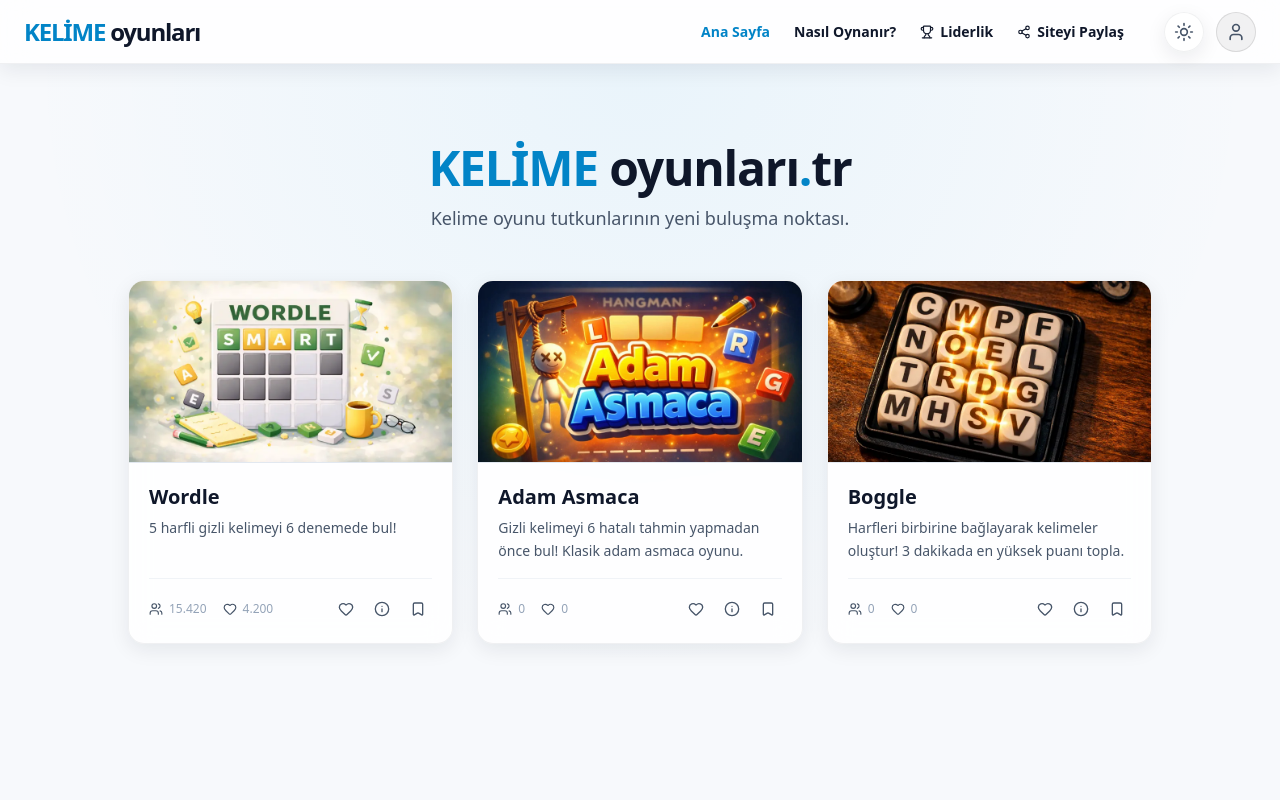
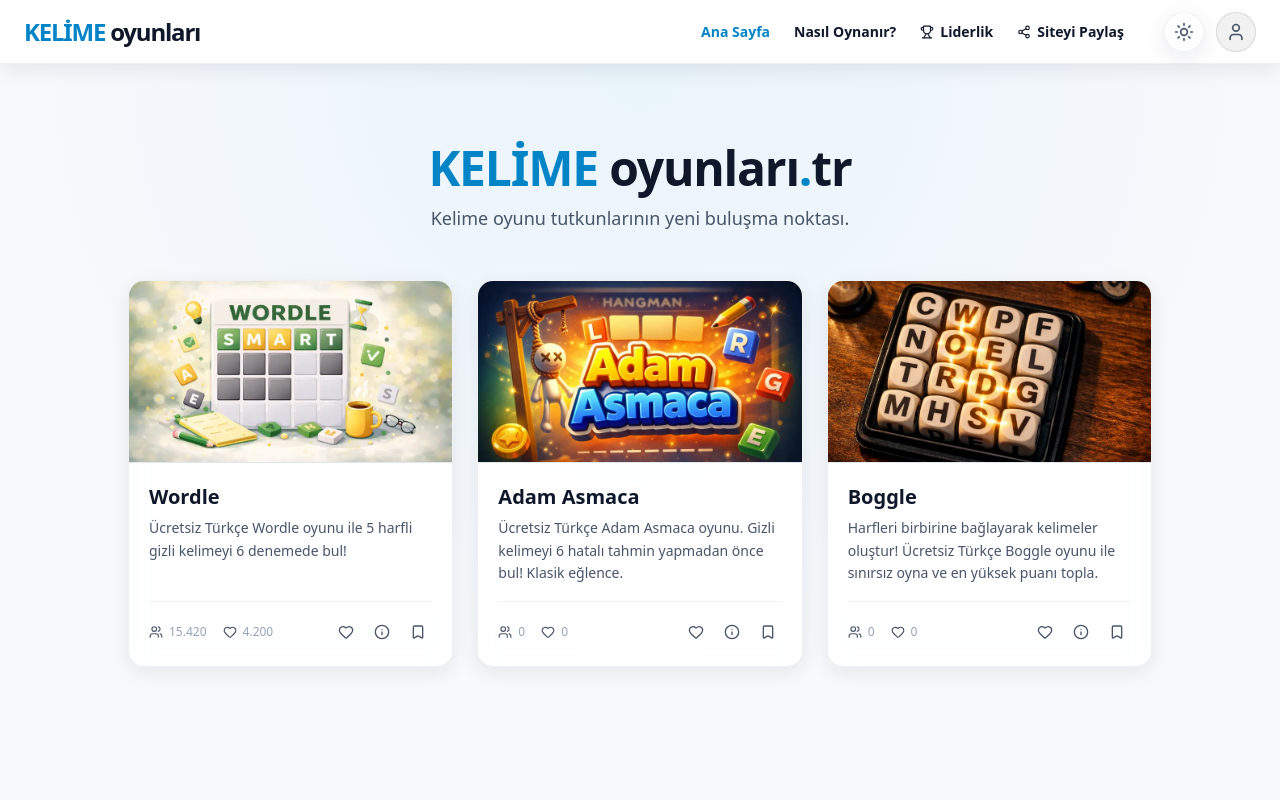
Before and after one commit to sayburt/kelimeoyunlari, a Next.js app: page / in a window 1280 px wide. Shown: the top 800 px of the page. Built offline with nearby package versions, Linux system fonts and the light colour scheme; no server answers; the database is empty.

Commit message:
metadatalar güncellendi, site içi linkler oluşturuldu, skill'e tanımlandı

```diff
--- a/src/app/games/adam-asmaca/layout.tsx
+++ b/src/app/games/adam-asmaca/layout.tsx
@@ -5,10 +5,10 @@
 
 export const metadata: Metadata = {
     title: gameData?.title || 'Adam Asmaca',
-    description: gameData?.description || 'Gizli kelimeyi adam çizilmeden bul!',
+    description: gameData?.description || 'Ücretsiz Türkçe Adam Asmaca oyunu. Gizli kelimeyi adam çizilmeden bul!',
     openGraph: {
-        title: `${gameData?.title || 'Adam Asmaca'} - Kelime Oyunları`,
-        description: gameData?.description || 'Gizli kelimeyi adam çizilmeden bul!',
+        title: `${gameData?.title || 'Adam Asmaca'} | Kelime Oyunları`,
+        description: gameData?.description || 'Ücretsiz Türkçe Adam Asmaca oyunu. Gizli kelimeyi adam çizilmeden bul!',
         url: 'https://www.kelimeoyunlari.tr/games/adam-asmaca',
         images: [
             {
@@ -21,8 +21,8 @@
     },
     twitter: {
         card: 'summary_large_image',
-        title: `${gameData?.title || 'Adam Asmaca'} - Kelime Oyunları`,
-        description: gameData?.description || 'Gizli kelimeyi adam çizilmeden bul!',
+        title: `${gameData?.title || 'Adam Asmaca'} | Kelime Oyunları`,
+        description: gameData?.description || 'Ücretsiz Türkçe Adam Asmaca oyunu. Gizli kelimeyi adam çizilmeden bul!',
         images: ['/games/adam-asmaca/og.jpg'],
     },
     alternates: {
@@ -46,7 +46,7 @@
                             '@context': 'https://schema.org',
                             '@type': 'VideoGame',
                             name: 'Adam Asmaca',
-                            description: gameData?.description || 'Gizli kelimeyi 6 hatalı tahmin yapmadan önce bul! Klasik adam asmaca oyunu.',
+                            description: gameData?.description || 'Ücretsiz Türkçe Adam Asmaca oyunu. Gizli kelimeyi 6 hatalı tahmin yapmadan önce bul!',
                             genre: ['Kelime Oyunu', 'Bulmaca'],
                             url: 'https://www.kelimeoyunlari.tr/games/adam-asmaca',
                             image: 'https://www.kelimeoyunlari.tr/games/adam-asmaca/og.jpg',
--- a/src/app/games/adam-asmaca/page.tsx
+++ b/src/app/games/adam-asmaca/page.tsx
@@ -17,6 +17,8 @@
 import { HangmanWordDisplay } from '@/components/game/HangmanWordDisplay';
 import { LoadingSpinner } from '@/components/ui/LoadingSpinner';
 import { useGameModals } from '@/hooks/useGameModals';
+import { GAMES } from '@/data/games';
+import { GameInstructions } from '@/components/game/GameInstructions';
 
 const GAME_NAME = 'adam-asmaca';
 
@@ -183,6 +185,14 @@
                 </div>
             </div>
 
+            <section className="w-full max-w-2xl mx-auto px-6 py-12 md:py-16 border-t border-surface/50">
+                <GameInstructions
+                    instructions={GAMES.find(g => g.id === 'adam-asmaca')!.instructions}
+                    title="Adam Asmaca"
+                    gameId="adam-asmaca"
+                />
+            </section>
+
             <GameEndModal
                 isOpen={showResultModal}
                 status={status}
--- a/src/app/games/boggle/layout.tsx
+++ b/src/app/games/boggle/layout.tsx
@@ -5,11 +5,11 @@
 
 export const metadata: Metadata = {
     title: 'Boggle Oyna | Kelime Oyunları',
-    description: 'Klasik Boggle oyununu Türkçe oynayın! 4×4 ızgaradaki harfleri birbirine bağlayarak 3 dakikada mümkün olduğunca çok kelime bulun.',
-    keywords: ['boggle', 'boggle nasıl oynanır', 'kelime oyunu', 'türkçe boggle', 'kelime bulmaca', 'zeka oyunu', 'harf oyunu'],
+    description: 'Ücretsiz Türkçe Boggle oyununu sınırsız oynayın! harfleri birbirine bağlayarak 3 dakikada mümkün olduğunca çok kelime bulun.',
+    keywords: ['ücretsiz boggle', 'türkçe boggle', 'boggle oyna', 'kelime oyunu', 'harf bağlama oyunu', 'zeka oyunu', 'kelime bulmaca'],
     openGraph: {
         title: 'Boggle Oyna | Kelime Oyunları',
-        description: 'Klasik Boggle oyununu Türkçe oynayın! 4×4 ızgaradaki harfleri birbirine bağlayarak 3 dakikada mümkün olduğunca çok kelime bulun.',
+        description: 'Ücretsiz Türkçe Boggle oyununu sınırsız oynayın! harfleri birbirine bağlayarak 3 dakikada mümkün olduğunca çok kelime bulun.',
         images: [
             {
                 url: '/games/boggle/og.jpg',
@@ -25,7 +25,7 @@
     twitter: {
         card: 'summary_large_image',
         title: 'Boggle Oyna | Kelime Oyunları',
-        description: 'Klasik Boggle oyununu Türkçe oynayın! 4×4 ızgaradaki harfleri birbirine bağlayarak 3 dakikada mümkün olduğunca çok kelime bulun.',
+        description: 'Ücretsiz Türkçe Boggle oyununu sınırsız oynayın! harfleri birbirine bağlayarak 3 dakikada mümkün olduğunca çok kelime bulun.',
         images: ['/games/boggle/og.jpg'],
     },
     alternates: {
--- a/src/app/games/boggle/page.tsx
+++ b/src/app/games/boggle/page.tsx
@@ -196,6 +196,7 @@
                 <GameInstructions
                     instructions={GAMES.find(g => g.id === 'boggle')!.instructions}
                     title="Boggle"
+                    gameId="boggle"
                 />
             </section>
 
--- a/src/app/games/wordle/layout.tsx
+++ b/src/app/games/wordle/layout.tsx
@@ -2,11 +2,11 @@
 
 export const metadata: Metadata = {
     title: 'Wordle Oyna | Kelime Oyunları',
-    description: 'Popüler Wordle oyununu sınırsız oynayın. 5 harfli gizli kelimeyi 6 denemede bulmaya çalışın.',
-    keywords: ['wordle', 'wordle nasıl oynanır', 'kelime oyunu', 'türkçe wordle', 'kelime bulmaca', 'zeka oyunu', 'kelime tahmin'],
+    description: 'Ücretsiz Türkçe Wordle oyununu sınırsız oynayın. 5 harfli gizli kelimeyi 6 denemede bulmaya çalışın.',
+    keywords: ['ücretsiz wordle', 'türkçe wordle', 'wordle oyna', 'kelime oyunu', 'günlük kelime bulmaca', 'zeka oyunu', 'kelime tahmin oyunu'],
     openGraph: {
         title: 'Wordle Oyna | Kelime Oyunları',
-        description: 'Popüler Wordle oyununu sınırsız oynayın. 5 harfli gizli kelimeyi 6 denemede bulmaya çalışın.',
+        description: 'Ücretsiz Türkçe Wordle oyununu sınırsız oynayın. 5 harfli gizli kelimeyi 6 denemede bulmaya çalışın.',
         images: [
             {
                 url: '/games/wordle/og.jpg',
@@ -22,7 +22,7 @@
     twitter: {
         card: 'summary_large_image',
         title: 'Wordle Oyna | Kelime Oyunları',
-        description: 'Popüler Wordle oyununu sınırsız oynayın. 5 harfli gizli kelimeyi 6 denemede bulmaya çalışın.',
+        description: 'Ücretsiz Türkçe Wordle oyununu sınırsız oynayın. 5 harfli gizli kelimeyi 6 denemede bulmaya çalışın.',
         images: ['/games/wordle/og.jpg'],
     },
     alternates: {
@@ -41,7 +41,7 @@
         "@context": "https://schema.org",
         "@type": ["VideoGame", "HowTo"],
         "name": "Wordle",
-        "description": "Popüler Wordle oyununu sınırsız oynayın. 5 harfli gizli kelimeyi 6 denemede bulmaya çalışın.",
+        "description": "Ücretsiz Türkçe Wordle oyununu sınırsız oynayın. 5 harfli gizli kelimeyi 6 denemede bulmaya çalışın.",
         "genre": "Kelime Oyunu",
         "playMode": "SinglePlayer",
         "inLanguage": "tr",
--- a/src/app/games/wordle/page.tsx
+++ b/src/app/games/wordle/page.tsx
@@ -306,6 +306,7 @@
                 <GameInstructions
                     instructions={GAMES.find(g => g.id === 'wordle')!.instructions}
                     title="Wordle"
+                    gameId="wordle"
                 />
             </section>
 
--- a/src/app/layout.tsx
+++ b/src/app/layout.tsx
@@ -15,11 +15,11 @@
     template: "%s | Kelime Oyunları",
     default: "Kelime Oyunları",
   },
-  description: "Türkçe kelime oyunlarını bir arada sunan platform.",
+  description: "Ücretsiz Türkçe kelime oyunlarını bir arada sunan platform.",
   applicationName: "Kelime Oyunları",
   authors: [{ name: "Kelime Oyunları Takımı" }],
   generator: "Next.js",
-  keywords: ["kelime", "oyun", "türkçe", "wordle", "adam asmaca", "anagram", "bulmaca", "zeka", "kelime oyunu"],
+  keywords: ["ücretsiz kelime oyunu", "türkçe kelime oyunları", "bulmaca", "wordle türkçe", "adam asmaca", "boggle türkçe", "zeka oyunları", "online kelime oyunu"],
   referrer: "origin-when-cross-origin",
   creator: "Kelime Oyunları",
   publisher: "Kelime Oyunları",
@@ -30,7 +30,7 @@
   },
   openGraph: {
     title: "Kelime Oyunları",
-    description: "Türkçe kelime oyunlarını bir arada sunan platform.",
+    description: "Ücretsiz Türkçe kelime oyunlarını bir arada sunan platform.",
     url: "https://www.kelimeoyunlari.tr",
     siteName: "Kelime Oyunları",
     images: [
@@ -47,7 +47,7 @@
   twitter: {
     card: "summary_large_image",
     title: "Kelime Oyunları",
-    description: "Türkçe kelime oyunlarını bir arada sunan platform.",
+    description: "Ücretsiz Türkçe kelime oyunlarını bir arada sunan platform.",
     creator: "@kelimeoyunlari",
     images: ["/og.jpg"],
   },
--- a/src/app/nasil-oynanir/[id]/page.tsx
+++ b/src/app/nasil-oynanir/[id]/page.tsx
@@ -15,7 +15,7 @@
 
     return {
         title: `${game.title} Nasıl Oynanır? Kurallar ve Taktikler | Kelime Oyunları`,
-        description: `${game.title} oyunu hakkında her şey: Tarihçesi, kuralları ve kazanma taktikleri. Hemen öğren ve oynamaya baş!`,
+        description: `Ücretsiz Türkçe ${game.title} oyunu hakkında her şey: Tarihçesi, kuralları ve kazanma taktikleri. Öğrenin ve oynamaya başlayın.`,
         openGraph: {
             images: [{ url: game.thumbnail }],
         },
--- a/src/app/nasil-oynanir/layout.tsx
+++ b/src/app/nasil-oynanir/layout.tsx
@@ -2,7 +2,7 @@
 
 export const metadata: Metadata = {
     title: "Nasıl Oynanır? | Kelime Oyunları",
-    description: "Tüm Türkçe kelime oyunlarının kurallarını, tarihçesini ve kazanma taktiklerini öğrenin.",
+    description: "Tüm kelime oyunlarının kurallarını, tarihçesini ve kazanma taktiklerini öğrenin.",
 };
 
 export default function HowToPlayLayout({
--- a/src/data/games.ts
+++ b/src/data/games.ts
@@ -39,14 +39,14 @@
     {
         id: 'wordle',
         title: 'Wordle',
-        description: '5 harfli gizli kelimeyi 6 denemede bul!',
+        description: 'Ücretsiz Türkçe Wordle oyunu ile 5 harfli gizli kelimeyi 6 denemede bul!',
         href: '/games/wordle',
         thumbnail: '/games/wordle/card.webp',
         playCount: 15420,
         likeCount: 4200,
         comingSoon: false,
         instructions: {
-            basic: 'Amacınız 5 harfli gizli kelimeyi 6 denemede bulmaktır. Her tahmin geçerli 5 harfli bir kelime olmalıdır. Tahmininizi yazdıktan sonra göndermek için Enter tuşuna basın.',
+            basic: 'Amacınız ücretsiz Türkçe Wordle oyununda 5 harfli gizli kelimeyi 6 denemede bulmaktır. Her tahmin geçerli 5 harfli bir kelime olmalıdır. Tahmininizi yazdıktan sonra göndermek için Enter tuşuna basın.',
             rules: [
                 'Her tahminden sonra, harflerin rengi tahmininizin gizli kelimeye ne kadar yakın olduğunu göstermek için değişecektir.',
                 'Doğru harf doğru yerdeyse yeşil, yanlış yerdeyse sarı, kelimede yoksa gri olur.'
@@ -97,14 +97,14 @@
     {
         id: 'adam-asmaca',
         title: 'Adam Asmaca',
-        description: 'Gizli kelimeyi 6 hatalı tahmin yapmadan önce bul! Klasik adam asmaca oyunu.',
+        description: 'Ücretsiz Türkçe Adam Asmaca oyunu. Gizli kelimeyi 6 hatalı tahmin yapmadan önce bul! Klasik eğlence.',
         href: '/games/adam-asmaca',
         thumbnail: '/games/adam-asmaca/card.webp',
         playCount: 0,
         likeCount: 0,
         comingSoon: false,
         instructions: {
-            basic: 'Adam Asmaca, gizli kelimeyi harflerini tahmin ederek bulmaya çalıştığınız klasik bir kelime oyunudur. Toplamda 6 hakkınız var.',
+            basic: 'Ücretsiz Türkçe Adam Asmaca, gizli kelimeyi harflerini tahmin ederek bulmaya çalıştığınız klasik bir kelime oyunudur. Toplamda 6 hakkınız var.',
             rules: [
                 'Oyun başladığında ekranda kelimenin harf sayısı kadar boşluk görürsünüz.',
                 'Klavyeden bir harfe tıklayın: harf kelimede varsa ilgili boşluklara yerleşir, yoksa idam sehpasındaki adam bir adım daha çizilir.',
@@ -147,14 +147,14 @@
     {
         id: 'boggle',
         title: 'Boggle',
-        description: 'Harfleri birbirine bağlayarak kelimeler oluştur! 3 dakikada en yüksek puanı topla.',
+        description: 'Harfleri birbirine bağlayarak kelimeler oluştur! Ücretsiz Türkçe Boggle oyunu ile sınırsız oyna ve en yüksek puanı topla.',
         href: '/games/boggle',
         thumbnail: '/games/boggle/card.webp',
         playCount: 0,
         likeCount: 0,
         comingSoon: false,
         instructions: {
-            basic: '4×4 ızgaradaki harfleri birbirine bağlayarak anlamlı Türkçe kelimeler oluşturun. Yatay, dikey ve çapraz olmak üzere 8 yönde hareket edebilirsiniz. Aynı hücreyi bir kelimede birden fazla kullanamazsınız.',
+            basic: '4×4 ızgaradaki harfleri birbirine bağlayarak anlamlı Türkçe kelimeler oluşturun. Ücretsiz Türkçe Boggle deneyimi ile yatay, dikey ve çapraz olmak üzere 8 yönde hareket edebilirsiniz. Aynı hücreyi bir kelimede birden fazla kullanamazsınız.',
             rules: [
                 'Oyun 4×4 (16 harf) bir ızgara üzerinde oynanır. Harfler her oyunda rastgele yerleştirilir.',
                 'Kelime oluşturmak için bitişik (yatay, dikey veya çapraz) karelerdeki harflere sırayla tıklayın veya sürükleyin.',
```
Also changed, not shown: src/components/game/GameInstructions.tsx (+16 -1 lines), .agent/skills/seo-uzmani/SKILL.md, 1 other file (tests, documents, lock files or other folders).
